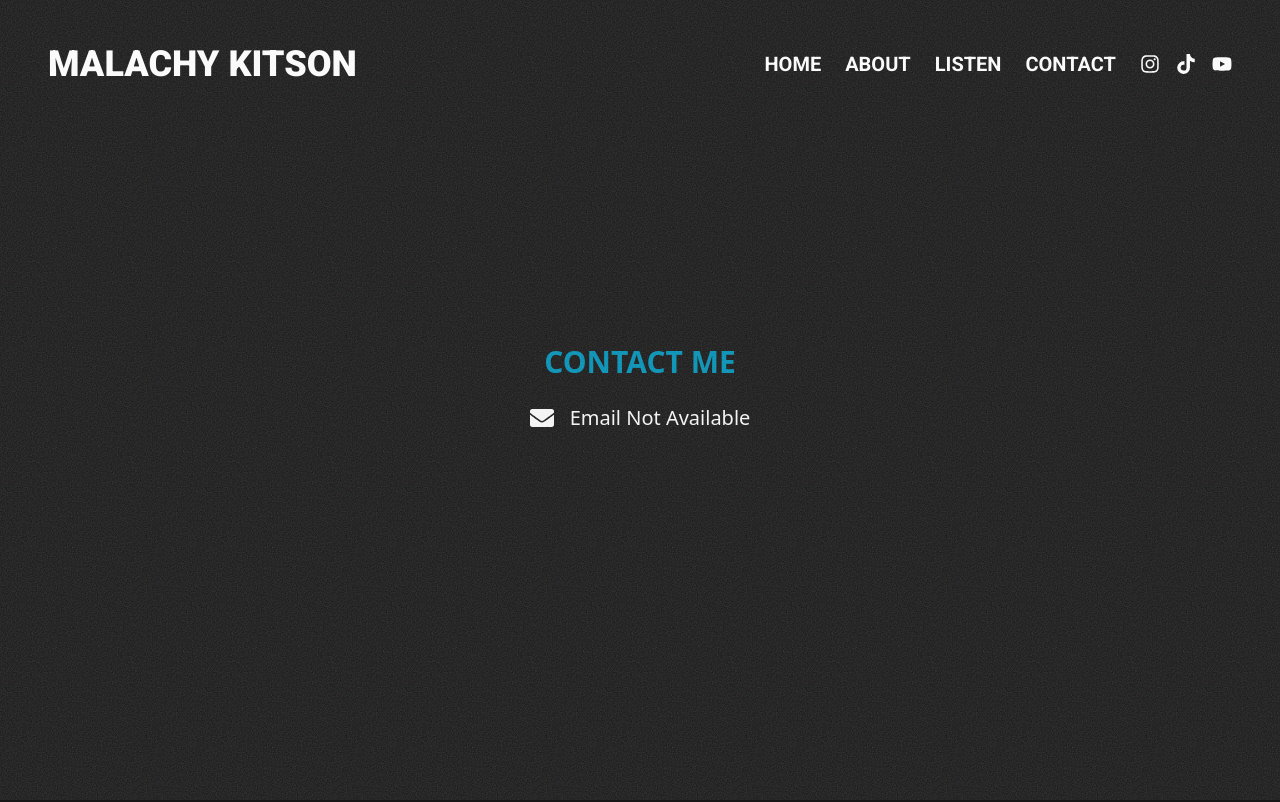
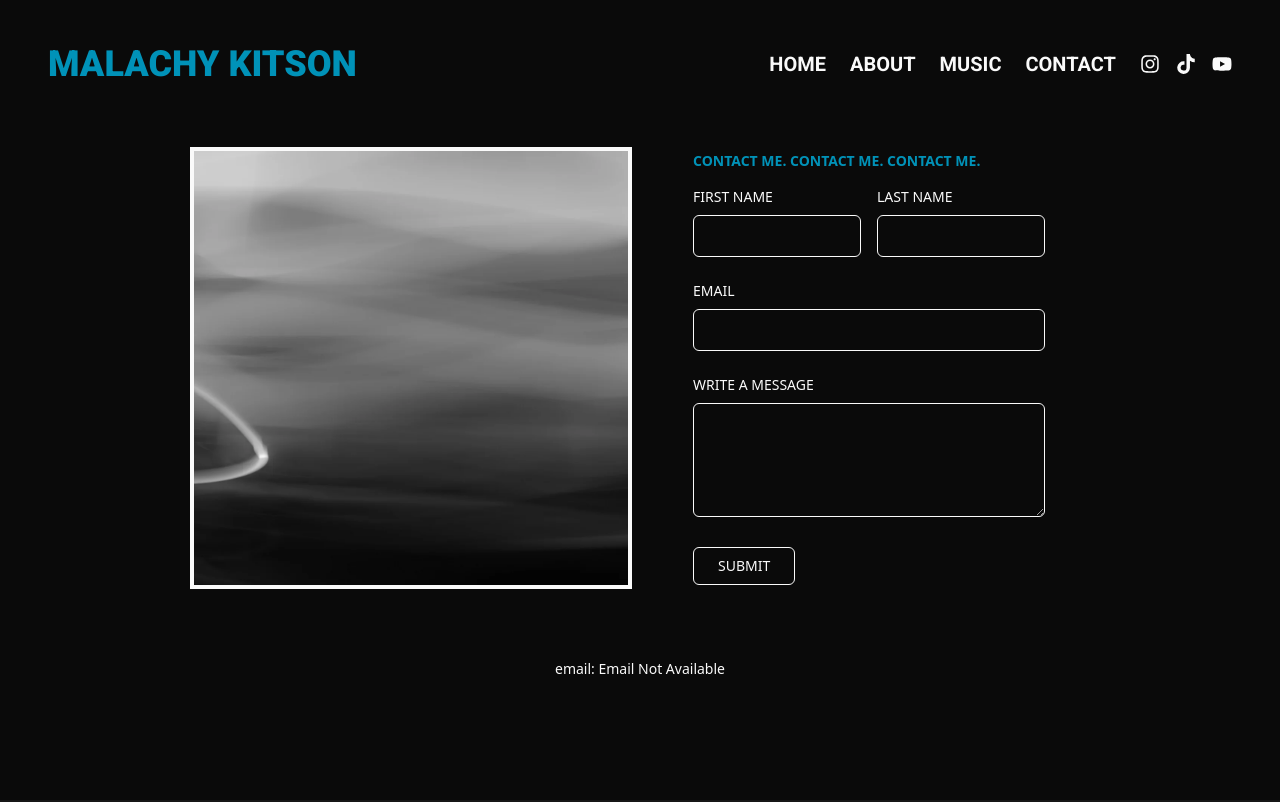
Before and after one commit to MalachyKitson/piano-portfolio, a React (Vite) app: page /contact in a window 1280 px wide. Shown: the top 802 px of the page. Built offline with nearby package versions, Linux system fonts and the light colour scheme; a web font is replaced by a local one.

Commit message:
Contact Page Update

```diff
--- a/src/components/About.jsx
+++ b/src/components/About.jsx
@@ -5,14 +5,13 @@ import AboutImage from "../assets/DSC06998.webp";
 const About = () => {
   return (
     <div className="relative flex flex-col md:flex-row items-center justify-center md:h-screen h-full pt-30 p-10 bg-[var(--bgColour)]">
-      <div className="absolute inset-0 bg-grain"></div>
       <div className="flex flex-col items-center justify-center md:flex-row md:items-stretch w-full max-w-screen-lg space-y-10 md:space-y-0 md:space-x-10">
         <div className="relative flex-1 transition-all duration-300">
           <img
             src={AboutImage}
             alt="About"
             loading="lazy"
-            className="w-[21rem] h-[21rem] md:w-full md:h-full lg:w-[30rem] lg:h[40-rem] object-cover border-6 border-[var(--bgColour)] transition-all duration-300"
+            className="w-[21rem] h-[21rem] md:w-full md:h-full lg:w-[30rem] lg:h[40-rem] object-cover border-6 border-[var(--textColour)]"
           />
         </div>
         <div className="flex-1 pt-4 md:pt-0 flex flex-col justify-start text-[var(--textColour)]">
--- a/src/components/Contact.jsx
+++ b/src/components/Contact.jsx
@@ -1,11 +1,22 @@
-import React, { Suspense } from "react";
-const Loading = React.lazy(() => import("../components/Loading"));
+import React, { useState, } from 'react';
+import heroImage from '../assets/DSC06998.webp';
 
-const LazyFaEnvelope = React.lazy(() =>
-  import("react-icons/fa").then((mod) => ({ default: mod.FaEnvelope }))
-);
+export default function ContactPage() {
+  const [formData, setFormData] = useState({
+    firstName: '',
+    lastName: '',
+    email: '',
+    message: '',
+  });
 
-const Contact = () => {
+  const handleChange = (e) =>
+    setFormData({ ...formData, [e.target.name]: e.target.value });
+
+  const handleSubmit = (e) => {
+    e.preventDefault();
+    console.log('Submitted:', formData);
+  };
+
   const email = import.meta.env.VITE_CONTACT_EMAIL || "Email Not Available";
 
   const handleEmailClick = (e) => {
@@ -17,23 +28,118 @@ const Contact = () => {
   };
 
   return (
-    <div className="flex flex-col items-center justify-center min-h-full h-screen bg-[var(--bgColour)] text-[var(--textColour)] px-6">
-      <div className="absolute inset-0 bg-grain"></div>
-      <h1 className="text-3xl font-bold text-[var(--keyColour)] mb-6">
-        CONTACT ME
-      </h1>
-      <a
-        onClick={handleEmailClick}
-        href={`mailto:${email}`}
-        className="flex items-center space-x-4 text-xl hover:text-[var(--keyColour)] transition mb-6"
-      >
-        <Suspense fallback={<Loading />}>
-          <LazyFaEnvelope size={24} />
-        </Suspense>
-        <span>{email}</span>
-      </a>
+<div className="flex flex-col min-h-screen bg-[var(--bgColour)] text-[var(--textColour)] pt-20">
+        <div className="flex-1 flex justify-center items-center">
+            <div className="flex flex-col md:flex-row justify-center items-stretch gap-4 p-12 max-w-screen-lg mx-auto">
+                {/* Image Wrapper */}
+                  <div className="w-full md:w-1/2 flex justify-center">
+                    <div className="aspect-square w-full max-w-[500px]">
+                      <img
+                        src={heroImage}
+                        alt="Portrait"
+                        loading="lazy"
+                        className="w-full h-full object-cover border-4 border-[var(--textColour)]"
+                      />
+                    </div>
+                  </div>
+
+                  {/* Form Wrapper */}
+                  <div className="w-full h-full md:w-1/2 flex justify-center">
+                    <div className="md:aspect-square w-full max-w-[500px] flex sm:items-center items-left sm:justify-center justify-start">
+                      <div className="w-full px-4 max-w-sm">
+                        <p className="text-md md:text-sm text-[var(--keyColour)] font-bold mb-4 uppercase">
+                          CONTACT ME. CONTACT ME. CONTACT ME.
+                        </p>
+
+                        <form onSubmit={handleSubmit} className="space-y-6">
+                          <div className="flex flex-col md:flex-row gap-4">
+                            <div className="w-full">
+                              <label htmlFor="firstName" className="block text-sm uppercase mb-2">
+                                First Name
+                              </label>
+                              <input
+                                name="firstName"
+                                id="firstName"
+                                type="text"
+                                value={formData.firstName}
+                                onChange={handleChange}
+                                required
+                                className="w-full bg-transparent border border-[var(--textColour)] text-[var(--textColour)] rounded-md focus:outline-none focus:border-[var(--keyColour)] py-2 px-3 transition-colors duration-200"
+                              />
+                            </div>
+                            <div className="w-full">
+                              <label htmlFor="lastName" className="block text-sm uppercase mb-2">
+                                Last Name
+                              </label>
+                              <input
+                                name="lastName"
+                                id="lastName"
+                                type="text"
+                                value={formData.lastName}
+                                onChange={handleChange}
+                                required
+                                className="w-full bg-transparent border border-[var(--textColour)] text-[var(--textColour)] rounded-md focus:outline-none focus:border-[var(--keyColour)] py-2 px-3 transition-colors duration-200"
+                              />
+                            </div>
+                          </div>
+
+                          <div>
+                            <label htmlFor="email" className="block text-sm uppercase mb-2">
+                              Email
+                            </label>
+                            <input
+                              name="email"
+                              id="email"
+                              type="email"
+                              value={formData.email}
+                              onChange={handleChange}
+                              required
+                              className="w-full bg-transparent border border-[var(--textColour)] text-[var(--textColour)] rounded-md focus:outline-none focus:border-[var(--keyColour)] py-2 px-3 transition-colors duration-200"
+                            />
+                          </div>
+
+                          <div>
+                            <label htmlFor="message" className="block text-sm uppercase mb-2">
+                              Write a Message
+                            </label>
+                            <textarea
+                              name="message"
+                              id="message"
+                              value={formData.message}
+                              onChange={handleChange}
+                              required
+                              rows="4"
+                              className="w-full bg-transparent border border-[var(--textColour)] text-[var(--textColour)] rounded-md focus:outline-none focus:border-[var(--keyColour)] py-2 px-3 transition-colors duration-200"
+                            />
+                          </div>
+
+                          <div>
+                            <button
+                              type="submit"
+                              className="px-6 py-2 border border-[var(--textColour)] uppercase text-sm rounded-md focus:outline-none hover:border-[var(--keyColour)] hover:bg-[var(--keyColour)] focus:border-[var(--textColour)] py-2 px-3 transition-colors duration-200"
+                            >
+                              SUBMIT
+                            </button>
+                          </div>
+                        </form>
+                      </div>
+                    </div>
+                  </div>
+                </div>
+            </div>
+                      {/* Footer Text */}
+                      <div className="mt-auto bg-[var(--bgColour)] text-center border-[var(--textColour)] w-full pb-8 md:pb-30">
+
+
+  <a
+    onClick={handleEmailClick}
+    href={`mailto:${email}`}
+    className="relative font-light text-sm cursor-pointer"
+  >
+    <span>email: {email}</span>
+  </a>
+</div>
+
     </div>
   );
-};
-
-export default Contact;
+}
--- a/src/components/Footer.jsx
+++ b/src/components/Footer.jsx
@@ -26,7 +26,7 @@ const Footer = () => {
   };
 
   return (
-    <footer className="bg-[var(--bgColour)] text-[var(--textColour)] py-8 px-6">
+    <footer className="bg-[var(--footerColour)] text-[var(--textColour)] py-8 px-6">
       <div className="max-w-md mx-auto flex flex-col md:flex-row justify-center items-center text-center md:text-left">
         <div className="mb-4 md:mb-0 md:pr-6 text-center">
           <h2 className="text-2xl font-bold text-[var(--textColour)]">
--- a/src/components/Header.jsx
+++ b/src/components/Header.jsx
@@ -48,7 +48,7 @@ const Header = ({ loaded }) => {
         <Link
           to="/"
           onClick={scrollToTop}
-          className={`text-[var(--textHeaderColour)] hover:text-[var(--keyColour)] text-4xl font-black font-[Roboto] transition-[transform,color] ${
+          className={`hover:text-[var(--textHeaderColour)] text-[var(--keyColour)] text-4xl font-black font-[Roboto] transition-[transform,color] ${
             loaded ? "opacity-100 translate-x-0" : "opacity-0 translate-x-10"
           }`}
           style={{
@@ -83,7 +83,7 @@ const Header = ({ loaded }) => {
             onClick={scrollToTop}
             className="relative text-[var(--textHeaderColour)] text-xl font-[Roboto] hover:text-[var(--keyColour)] transition-colors duration-400 group"
           >
-            LISTEN
+            MUSIC
           </Link>
           <Link
             to="/contact"
@@ -145,7 +145,7 @@ const Header = ({ loaded }) => {
             <FiX className="h-10 w-10" />
           </button>
         </div>
-        <div className="flex flex-col items-center justify-center h-full space-y-6">
+        <div className="flex flex-col items-center justify-center h-full space-y-6 border-1 border-[var(--bgColour)]">
           <Link
             to="/"
             className="text-2xl font-bold text-[var(--textHeaderColour)] hover:text-[var(--keyColour)] duration-400"
@@ -165,7 +165,7 @@ const Header = ({ loaded }) => {
             className="text-2xl font-bold text-[var(--textHeaderColour)] hover:text-[var(--keyColour)] duration-400"
             onClick={toggleMenu}
           >
-            LISTEN
+            MUSIC
           </Link>
           <Link
             to="/contact"
--- a/src/components/Portfolio.jsx
+++ b/src/components/Portfolio.jsx
@@ -112,7 +112,6 @@ const Portfolio = () => {
 
   return (
     <div className="relative flex flex-col items-center justify-center min-h-screen pt-30 p-10 bg-[var(--bgColour)]">
-      <div className="absolute inset-0 bg-grain"></div>
       <div className="w-full max-w-7xl mx-auto px-6 py-12 md:py-16">
         <div className="flex flex-wrap justify-center gap-4 mb-10">
           {portfolioSections.map((section) => (
--- a/src/components/PortfolioDirect.jsx
+++ b/src/components/PortfolioDirect.jsx
@@ -7,10 +7,9 @@ import Image3 from "../assets/DSC00172.webp";
 const PortfolioDirect = () => {
   return (
     <div className="relative flex flex-col items-center justify-center h-full bg-[var(--bg2Colour)]">
-      <div className="absolute inset-0 bg-grain"></div>
       <section className="w-full max-w-7xl mx-auto px-6 py-16 md:py-24">
         <h2 className="text-5xl font-medium text-[var(--textColour)] text-center mb-10">
-          LISTEN
+          MUSIC
         </h2>
 
         <div className="grid grid-cols-1 md:grid-cols-3 gap-6 place-items-center">
--- a/src/index.css
+++ b/src/index.css
@@ -13,8 +13,9 @@
 @layer base {
   :root {
     --keyColour: oklch(60.9% 0.126 221.723);
+    --footerColour: oklch(20.5% 0 0);
     --textColour: oklch(0.985 0 0);
-    --bgColour: oklch(0.205 0 0);
+    --bgColour: oklch(14.5% 0 0);
     --bg2Colour: oklch(0.269 0 0);
     --textHeaderColour: oklch(0.985 0 0);
   }
```
